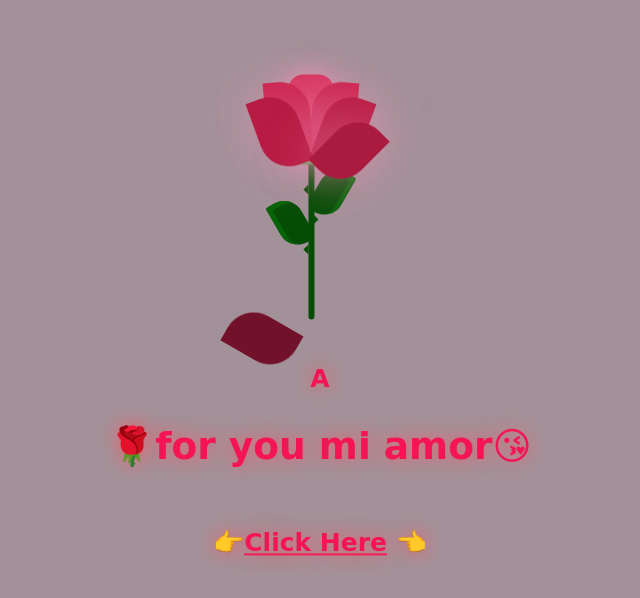
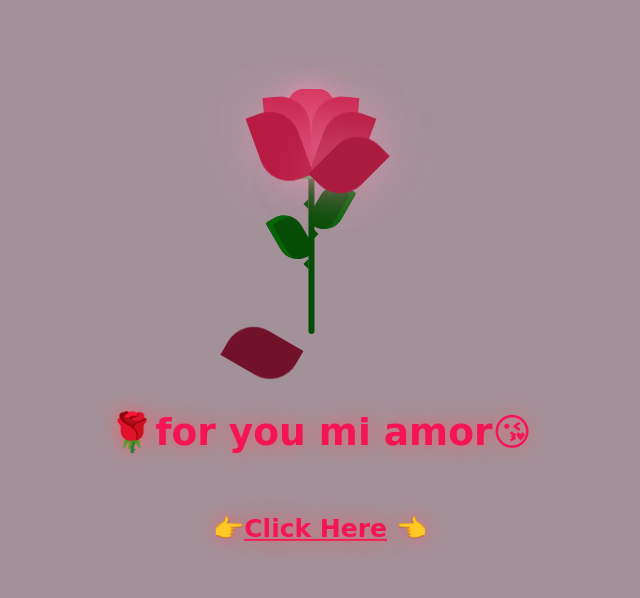
Before and after one commit to As1agi/As1agi.github.io, a plain HTML site: page index.html in a window 1280 px wide. Shown: the part 114-712 px from the top of the page, without its empty margins (270-910 px from the left). Drawn offline with Linux system fonts and the light colour scheme.

Commit message:
Update index.html

```diff
--- a/index.html
+++ b/index.html
@@ -37,7 +37,7 @@
         <div></div>
         <div></div>
       </div>
-      <div class="text">A
+      <div class="text">
         <h2>🌹for you mi amor😘</h2>  <br />
        👉<a href="new.html">Click Here</a> 👈</h2>
       </div>
```
